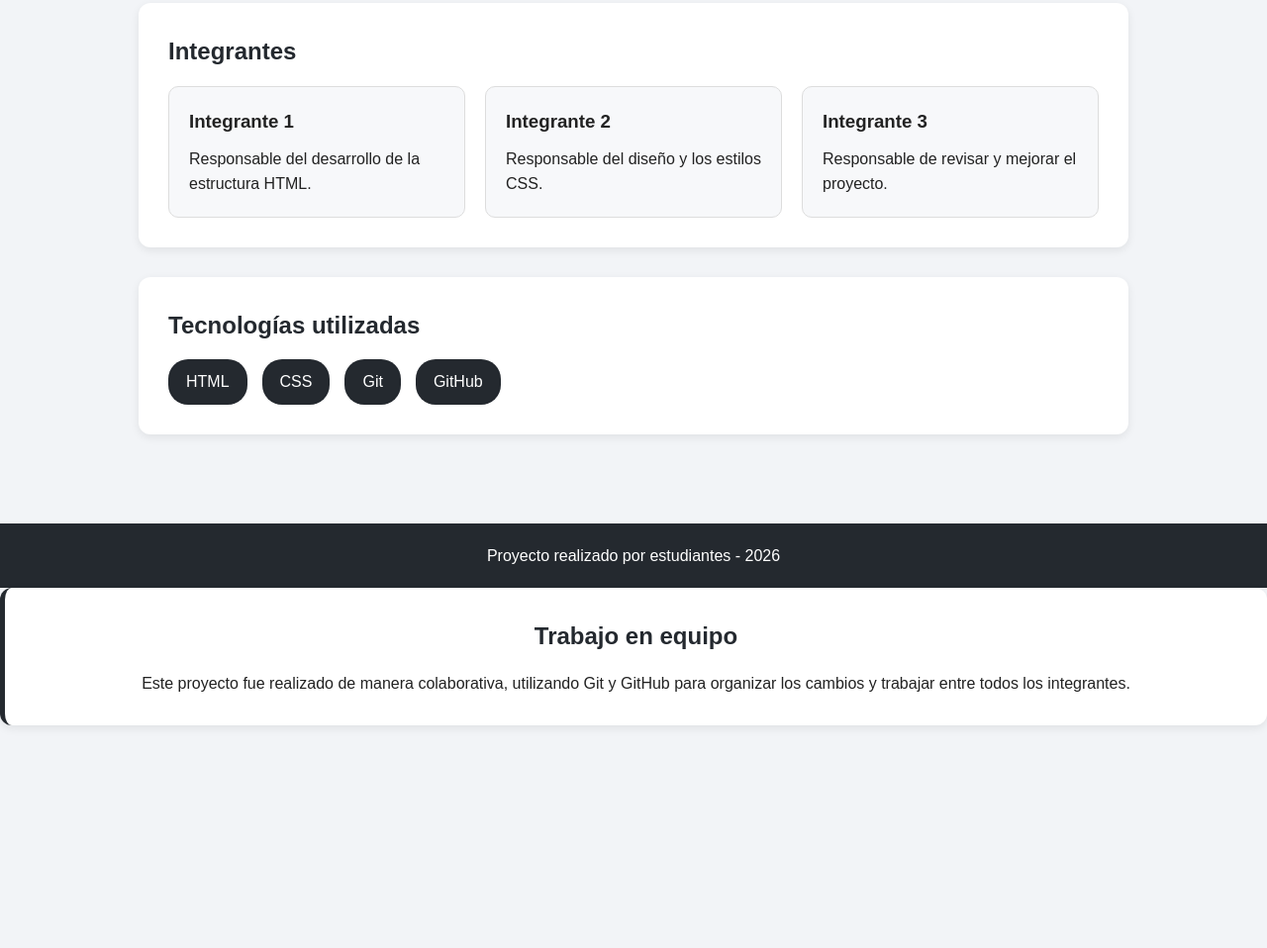
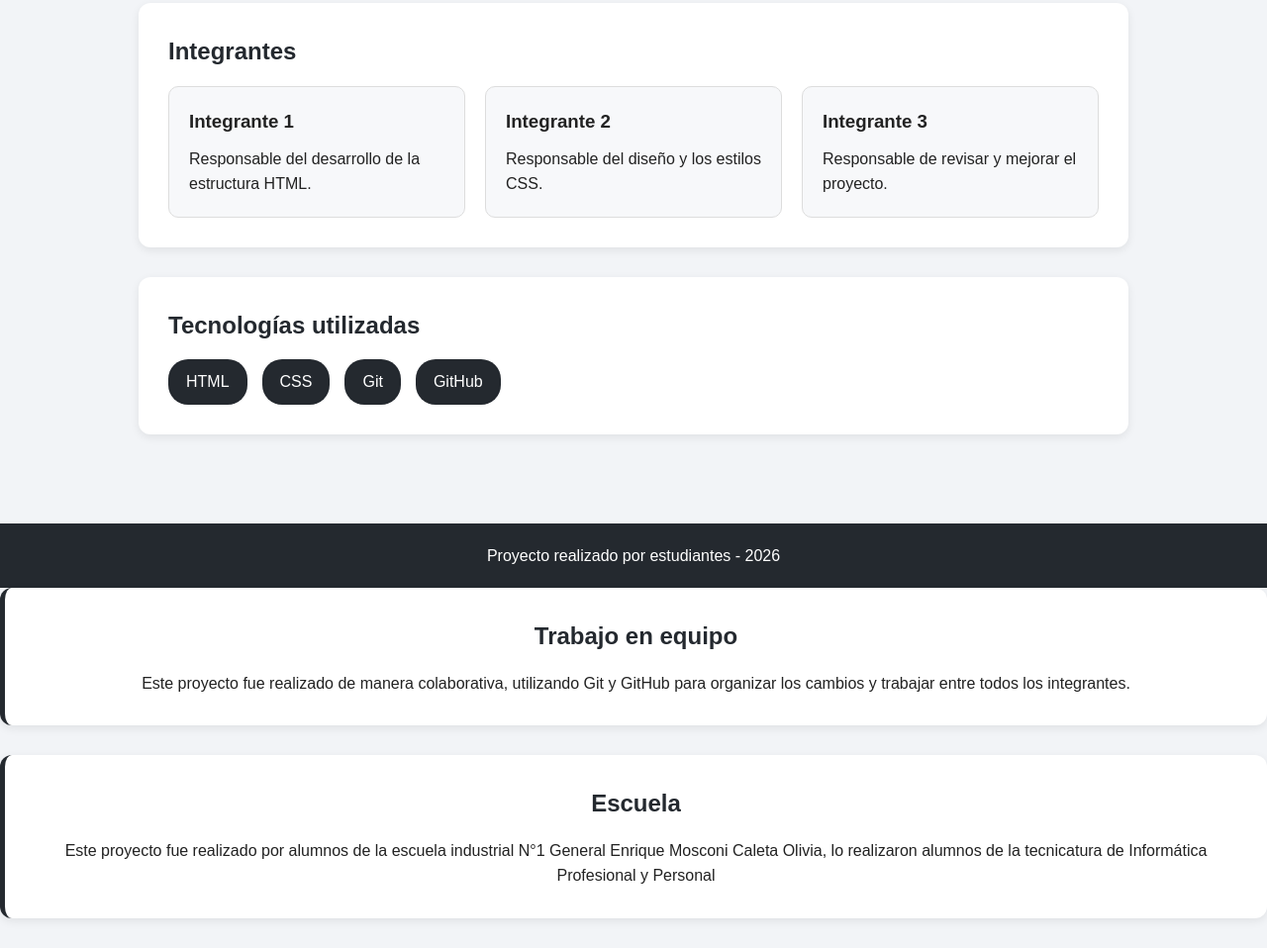
Before and after one commit to santiagortiz774/Actividad-Github, a plain HTML site: page index.html in a window 1280 px wide. Shown: the part 434-1392 px from the top of the page at 99% size. Before the commit the page ends 1197 px from the top, so only its background shows below. Drawn offline with Linux system fonts and the light colour scheme.

Commit message:
Agregue informacion sobre la escuela

```diff
--- a/index.html
+++ b/index.html
@@ -73,6 +73,13 @@
         para organizar los cambios y trabajar entre todos los integrantes.
     </p>
 </section>
-
+   <section class="mensaje">
+    <h2>Escuela</h2>
+    <p>
+        Este proyecto fue realizado por alumnos de la escuela industrial N°1
+        General Enrique Mosconi Caleta Olivia, lo realizaron alumnos de la
+        tecnicatura de Informática Profesional y Personal
+    </p>
+</section>
 </body>
 </html>
```
